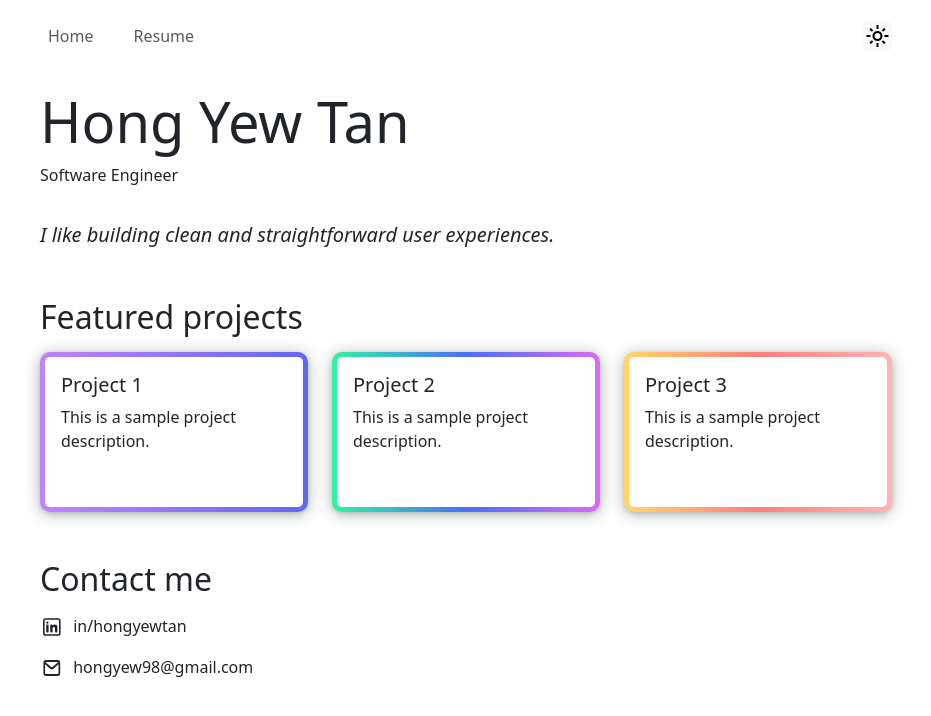
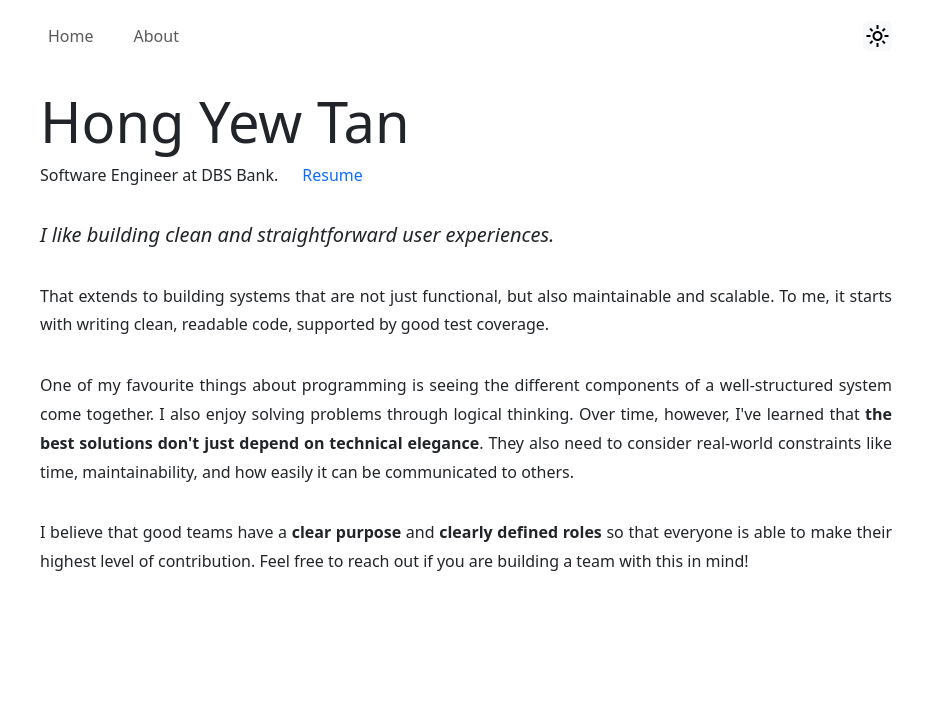
Before and after one commit to hyongew/portfolio, a React (Vite) app: page /portfolio/about in a window 1280 px wide. Before the commit this address led to /portfolio. Shown: the top 716 px of the page, without its empty margins (174-1105 px from the left). Built offline with nearby package versions, Linux system fonts and the light colour scheme.

Commit message:
[feat] update resume tab to about, for clarity

```diff
--- a/src/App.scss
+++ b/src/App.scss
@@ -39,7 +39,7 @@ h6 {
   line-height: 1.6rem;
 }
 
-.resume-intro {
+.intro-description {
   margin-bottom: 2rem;
 
   @media (max-width: 768px) {
--- a/src/App.tsx
+++ b/src/App.tsx
@@ -1,5 +1,5 @@
 import { Navigate, Route, Routes } from "react-router"
-import { Home, Resume } from "@pages"
+import { Home, About } from "@pages"
 import { Navbar } from "@components"
 import "./App.scss"
 
@@ -12,7 +12,7 @@ export default function App() {
         <h1 className="display-4 mt-4 mb-2"><strong>Hong Yew</strong> Tan</h1>
         <Routes>
           <Route path="/" element={<Home />} />
-          <Route path="/resume" element={<Resume />} />
+          <Route path="/about" element={<About />} />
           <Route path="*" element={<Navigate to="/" replace />} />
         </Routes>
       </div>
--- a/src/components/navbar/navbar.tsx
+++ b/src/components/navbar/navbar.tsx
@@ -6,7 +6,7 @@ export default function Navbar() {
     <nav className="navbar navbar-expand-lg navbar-auto bg-auto justify-content-between">
       <div className="navbar-nav gap-4" style={{ flexDirection: "unset" }}>
         <Link className="nav-item nav-link underline-btn" to="/">Home</Link>
-        <Link className="nav-item nav-link underline-btn" to="/resume">Resume</Link>
+        <Link className="nav-item nav-link underline-btn" to="/about">About</Link>
       </div>
       <div>
         <ThemeToggle />
--- a/src/pages/resume/resume.tsx
+++ b/src/pages/About/About.tsx
@@ -1,9 +1,9 @@
-export default function Resume() {
+export default function About() {
 
   return (
     <>
       <section className="mb-3" style={{textAlign: "justify"}}>
-        <h6 className="resume-intro">Software Engineer <span className="fade-in">at DBS Bank.<a href="/portfolio/blank.pdf" target="_blank" aria-label="Resume" rel="noopener noreferrer" style={{textDecoration: "unset"}} className="underline-btn ms-4">Resume</a></span></h6>
+        <h6 className="intro-description">Software Engineer <span className="fade-in">at DBS Bank.<a href="/portfolio/blank.pdf" target="_blank" aria-label="Resume" rel="noopener noreferrer" style={{textDecoration: "unset"}} className="underline-btn ms-4">Resume</a></span></h6>
         <p className="h5 fst-italic" style={{textAlign: "start"}}>I like building clean and straightforward user experiences.</p>
         <br />
         <p className="h6 fade-in__down" style={{animationDelay: "0.1s"}}>That extends to building systems that are not just functional, but also maintainable and scalable. To me, it starts with writing clean, readable code, supported by good test coverage.</p>
--- a/src/pages/home/home.tsx
+++ b/src/pages/home/home.tsx
@@ -28,7 +28,7 @@ export default function Home() {
   return (
     <>
       <section>
-        <h6 className="resume-intro">Software Engineer<span>&nbsp;</span></h6>
+        <h6 className="intro-description">Software Engineer<span>&nbsp;</span></h6>
         <p className="h5 fst-italic">I like building clean and straightforward user experiences.</p>
 
         {/* <p>Angular · React · TypeScript · Python · FastAPI · Docker</p> */}
--- a/src/pages/index.ts
+++ b/src/pages/index.ts
@@ -1,2 +1,2 @@
 export { default as Home } from "./Home/Home";
-export { default as Resume } from "./Resume/Resume";
+export { default as About } from "./About/About";
```
